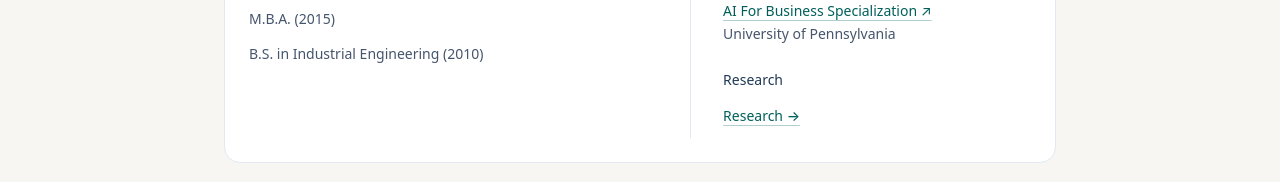
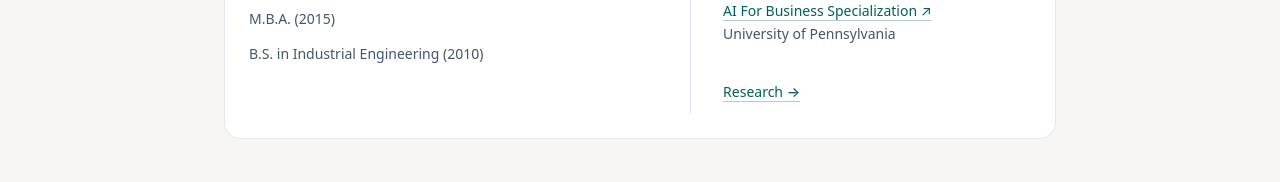
Before and after one commit to memari-majid/majidmemari, a Next.js app: page /about in a window 1280 px wide. Shown: the part 1081-1263 px from the top of the page. Built offline with nearby package versions, Linux system fonts and the light colour scheme; no server answers.

Commit message:
Combine About research heading and link

```diff
--- a/app/about/page.tsx
+++ b/app/about/page.tsx
@@ -68,8 +68,7 @@ export default function AboutPage() {
                   <p className="text-slate-600">{MAJID.certifications.aiForBusiness.issuer}</p>
                 </li>
               </ul>
-              <h3 className="mt-6 text-sm font-medium">Research</h3>
-              <Link className={`mt-1 inline-flex min-h-11 items-center text-sm ${linkClass}`} href="/projects">Research →</Link>
+              <Link className={`mt-6 inline-flex min-h-11 items-center text-sm font-medium ${linkClass}`} href="/projects">Research →</Link>
             </div>
           </div>
         </section>
```
